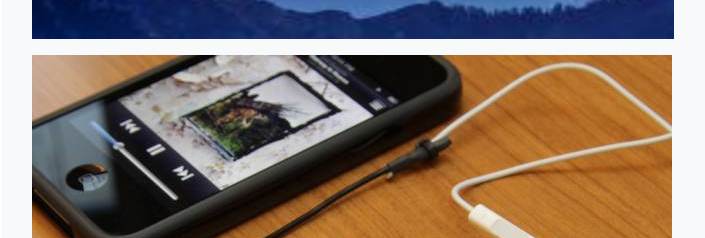
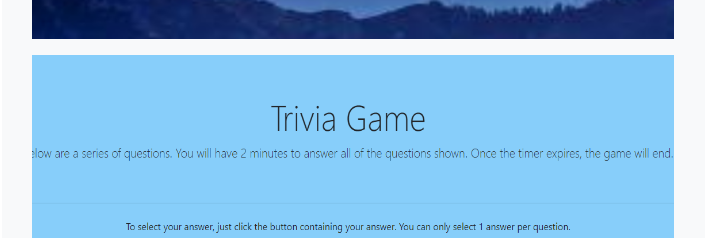
Before and after one commit to dtcrowley/dtcrowley.github.io, a plain HTML site: page portfolio.html in a window 1280 px wide. Shown: the part 1044-1282 px from the top of the page, without its empty margins (83-788 px from the left). Drawn offline with nearby package versions, Linux system fonts and the light colour scheme.

Commit message:
adding trivia game to portfolio

```diff
--- a/portfolio.html
+++ b/portfolio.html
@@ -43,7 +43,7 @@
                             <a href="https://dtcrowley.github.io/week-4-game/" target="_blank"><img class="mt-2 mb-2" src="crystals-game.png" width="642px" height="400px"></a>
                         </div>
                         <div class="col-md-4 col-sm-6">
-                            <a href="#"><img class="mt-2 mb-2" src="technics-q-c-640-480-7.jpg" width="auto" height="auto"></a>
+                            <a href="https://dtcrowley.github.io/TriviaGame/" target="_blank"><img class="mt-2 mb-2 mx-auto" src="Trivia-game.png" width="642px" height="400px"></a>
                         </div>
                         <div class="col-md-4 col-sm-6">
                             <a href="#"><img class="mt-2 mb-2" src="technics-q-c-640-480-2.jpg" width="auto" height="auto"></a>
```
Also changed, not shown: Trivia-game.png (added).
